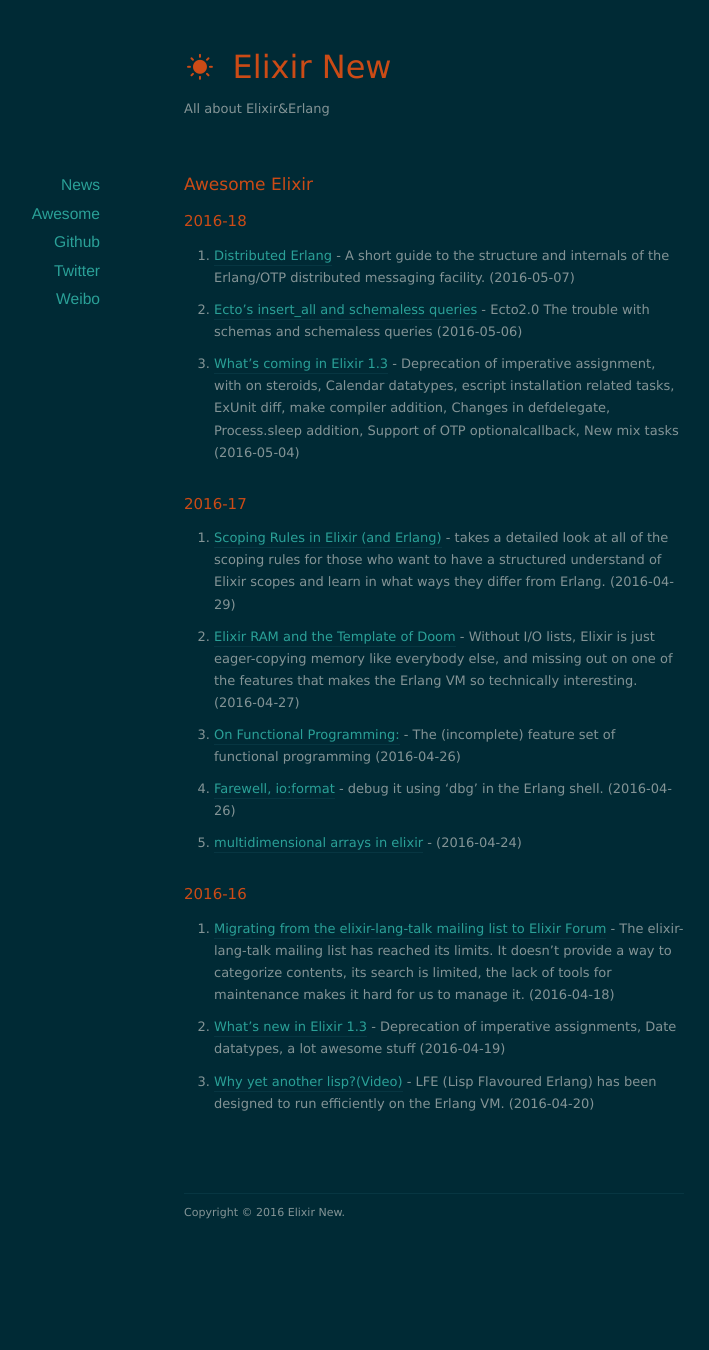
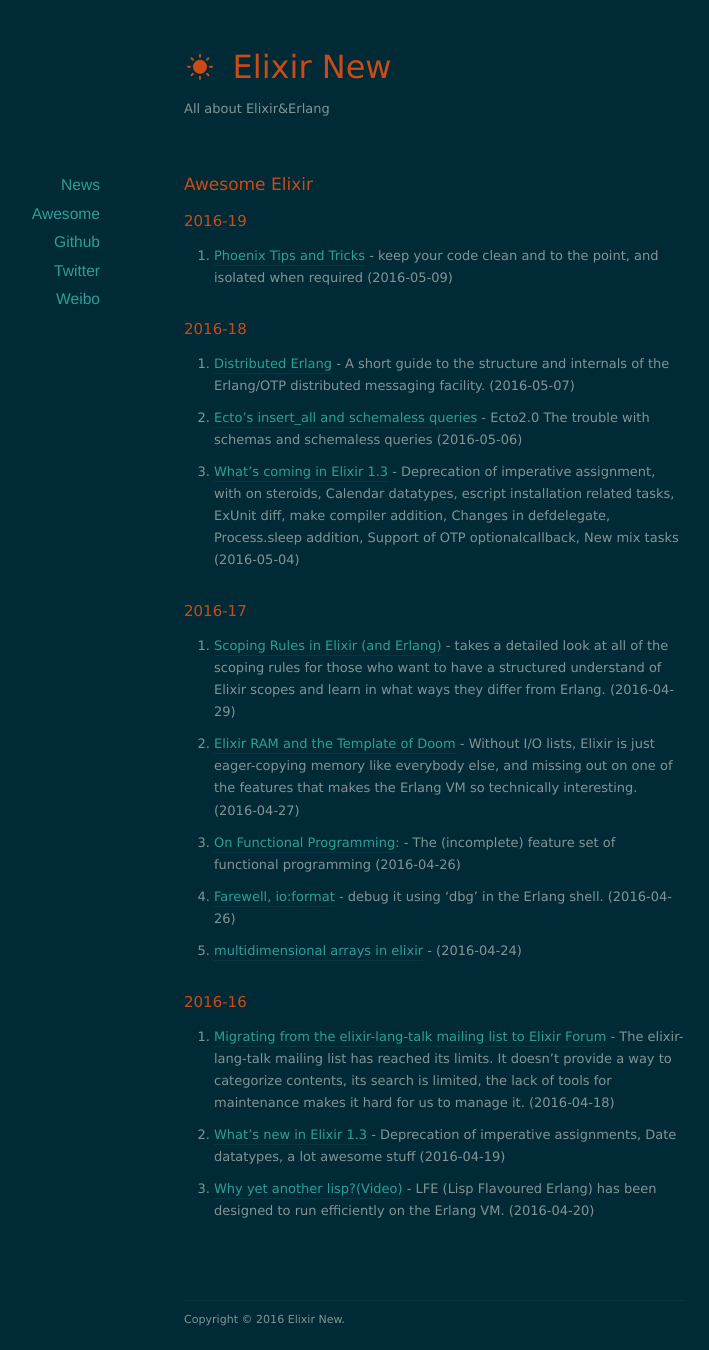
Before and after one commit to namjae/elixir-news.github.io, a Jekyll site: the page built from _posts/2016-04-09-news.markdown, in a window 1280 px wide. Shown: the whole page, without its empty margins (206-915 px from the left). Built offline with Jekyll 4.4.1, drawn with Linux system fonts in a browser that asks for light colours; nearby versions of some CDN libraries; before the commit the page ends 1242 px from its top, so only the background shows below that.

Commit message:
2016-05-09T23:50:01+08:00

```diff
--- a/_posts/2016-04-09-news.markdown
+++ b/_posts/2016-04-09-news.markdown
@@ -4,6 +4,11 @@
 date:   2016-04-09 00:00:11
 
 ---
+## 2016-19
+
+* [Phoenix Tips and Tricks](https://dockyard.com/blog/2016/05/02/phoenix-tips-and-tricks) -
+keep your code clean and to the point, and isolated when required (2016-05-09)
+
 ## 2016-18
 
 * [Distributed Erlang](http://emauton.org/disterl/) - A short guide to the structure and internals of the Erlang/OTP distributed messaging facility. (2016-05-07)
```
